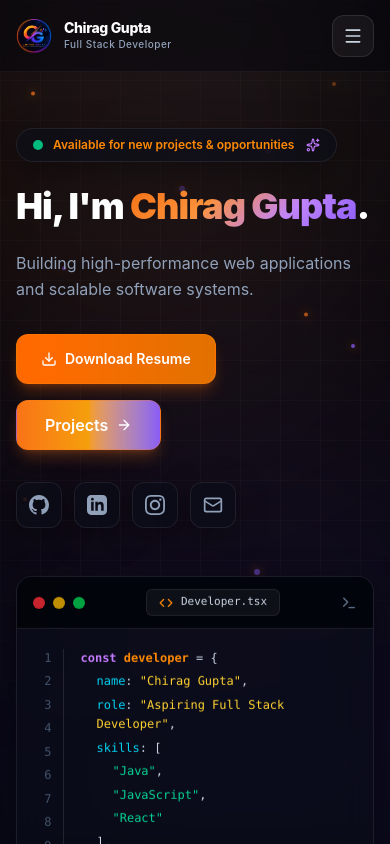
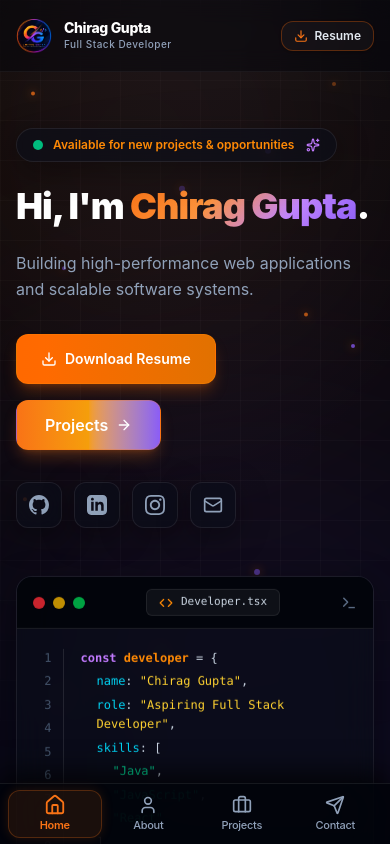
Before and after one commit to chirag-g210/portfolio-cg210, a React (Vite) app: page / in a window 390 px wide. Shown: the top 844 px of the page. Built offline with nearby package versions, Linux system fonts and the light colour scheme.

Commit message:
add mobile view

```diff
--- a/src/App.tsx
+++ b/src/App.tsx
@@ -3,6 +3,7 @@ import { Outlet, useLocation } from 'react-router-dom';
 import PortfolioBackground from './components/common/PortfolioBackground';
 import MouseGlow from './components/common/MouseGlow';
 import Navbar from './components/layout/Navbar';
+import MobileBottomNav from './components/layout/MobileBottomNav';
 import Footer from './components/layout/Footer';
 
 const SectionFallback: React.FC = () => (
@@ -39,11 +40,11 @@ export const App: React.FC = () => {
       <PortfolioBackground />
       <MouseGlow />
 
-      {/* Shared Navbar */}
+      {/* Shared Navbar (Desktop & Mobile Top Header) */}
       <Navbar />
 
       {/* Main Page Content Outlet */}
-      <main className="relative z-10 flex-1 pt-24 pb-12 w-full max-w-7xl mx-auto px-4 sm:px-6 lg:px-8">
+      <main className="relative z-10 flex-1 pt-24 pb-16 md:pb-12 w-full max-w-7xl mx-auto px-4 sm:px-6 lg:px-8">
         <Suspense fallback={<SectionFallback />}>
           <Outlet />
         </Suspense>
@@ -51,6 +52,9 @@ export const App: React.FC = () => {
 
       {/* Shared Footer */}
       <Footer />
+
+      {/* Mobile-Only Fixed Bottom Navigation Bar (<768px) */}
+      <MobileBottomNav />
     </div>
   );
 };
--- a/src/components/layout/Footer.tsx
+++ b/src/components/layout/Footer.tsx
@@ -10,7 +10,7 @@ export const Footer: React.FC = () => {
   };
 
   return (
-    <footer className="border-t border-white/10 bg-[#02040a] py-14 relative z-10 w-full">
+    <footer className="border-t border-white/10 bg-[#02040a] pt-14 pb-28 md:pb-14 relative z-10 w-full">
       <div className="max-w-7xl mx-auto px-4 sm:px-6 lg:px-8">
         <div className="flex flex-col md:flex-row items-center justify-between gap-6 pb-10 border-b border-white/10">
           <div className="flex items-center gap-3">
--- /dev/null
+++ b/src/components/layout/MobileBottomNav.tsx
@@ -0,0 +1,79 @@
+import React, { memo } from 'react';
+import { Link, useLocation } from 'react-router-dom';
+import { motion } from 'motion/react';
+import { Home, User, Briefcase, Send } from 'lucide-react';
+
+interface NavItem {
+  name: string;
+  href: string;
+  icon: React.ComponentType<{ className?: string }>;
+}
+
+const MOBILE_NAV_ITEMS: NavItem[] = [
+  { name: 'Home', href: '/', icon: Home },
+  { name: 'About', href: '/about', icon: User },
+  { name: 'Projects', href: '/projects', icon: Briefcase },
+  { name: 'Contact', href: '/contact', icon: Send },
+];
+
+export const MobileBottomNav: React.FC = memo(() => {
+  const location = useLocation();
+
+  return (
+    <nav
+      aria-label="Mobile Navigation"
+      className="md:hidden fixed bottom-0 left-0 right-0 z-50 bg-[#02040A]/90 backdrop-blur-2xl border-t border-white/[0.08] shadow-[0_-8px_30px_rgba(0,0,0,0.8)] pb-[env(safe-area-inset-bottom,0px)]"
+    >
+      <div className="max-w-md mx-auto px-2 py-1.5 flex items-center justify-around">
+        {MOBILE_NAV_ITEMS.map((item) => {
+          const isActive =
+            item.href === '/'
+              ? location.pathname === '/'
+              : location.pathname.startsWith(item.href);
+          const Icon = item.icon;
+
+          return (
+            <Link
+              key={item.name}
+              to={item.href}
+              className={`relative flex-1 flex flex-col items-center justify-center py-1 px-1 rounded-xl transition-all duration-200 min-h-[48px] touch-manipulation focus-visible:outline-none focus-visible:ring-2 focus-visible:ring-[#F97316] ${
+                isActive
+                  ? 'text-[#F97316]'
+                  : 'text-slate-400 hover:text-slate-200 active:scale-95'
+              }`}
+              aria-current={isActive ? 'page' : undefined}
+            >
+              {/* Active Background Pill & Indicator */}
+              {isActive && (
+                <motion.div
+                  layoutId="mobile-bottom-nav-active-pill"
+                  className="absolute inset-0 bg-[#F97316]/10 border border-[#F97316]/25 rounded-xl shadow-[0_0_12px_rgba(249,115,22,0.15)]"
+                  transition={{ type: 'spring', stiffness: 400, damping: 32 }}
+                />
+              )}
+
+              <div className="relative z-10 flex flex-col items-center justify-center">
+                <Icon
+                  className={`w-5 h-5 transition-transform duration-200 ${
+                    isActive ? 'scale-110 text-[#F97316]' : 'text-slate-400'
+                  }`}
+                />
+                <span
+                  className={`text-[11px] mt-0.5 tracking-tight font-medium transition-colors ${
+                    isActive ? 'font-semibold text-[#F97316]' : 'text-slate-400'
+                  }`}
+                >
+                  {item.name}
+                </span>
+              </div>
+            </Link>
+          );
+        })}
+      </div>
+    </nav>
+  );
+});
+
+MobileBottomNav.displayName = 'MobileBottomNav';
+
+export default MobileBottomNav;
--- a/src/components/layout/Navbar.tsx
+++ b/src/components/layout/Navbar.tsx
@@ -1,7 +1,7 @@
-import React, { useState, useEffect, useCallback, memo } from 'react';
+import React, { memo } from 'react';
 import { Link, useLocation } from 'react-router-dom';
-import { motion, AnimatePresence } from 'motion/react';
-import { Menu, X, Download, Send } from 'lucide-react';
+import { motion } from 'motion/react';
+import { Download, Send } from 'lucide-react';
 import { PERSONAL_INFO } from '../../lib/constants';
 import { useScroll } from '../../hooks/useScroll';
 
@@ -15,26 +15,6 @@ const NAV_ITEMS = [
 export const Navbar: React.FC = memo(() => {
   const { scrolled } = useScroll(20);
   const location = useLocation();
-  const [mobileMenuOpen, setMobileMenuOpen] = useState(false);
-
-  const toggleMobileMenu = useCallback(() => {
-    setMobileMenuOpen((prev) => !prev);
-  }, []);
-
-  const closeMobileMenu = useCallback(() => {
-    setMobileMenuOpen(false);
-  }, []);
-
-  // Close mobile drawer on Escape key press
-  useEffect(() => {
-    const handleKeyDown = (e: KeyboardEvent) => {
-      if (e.key === 'Escape' && mobileMenuOpen) {
-        closeMobileMenu();
-      }
-    };
-    window.addEventListener('keydown', handleKeyDown);
-    return () => window.removeEventListener('keydown', handleKeyDown);
-  }, [mobileMenuOpen, closeMobileMenu]);
 
   return (
     <motion.header
@@ -98,91 +78,29 @@ export const Navbar: React.FC = memo(() => {
           })}
         </nav>
 
-        {/* Right: Desktop CTA Buttons (>=768px) */}
-        <div className="hidden md:flex items-center gap-3">
+        {/* Right: Desktop CTA Buttons (>=768px) & Mobile Resume Button (<768px) */}
+        <div className="flex items-center gap-2 sm:gap-3">
           <a
             href={PERSONAL_INFO.resumeUrl}
             target="_blank"
             rel="noopener noreferrer"
-            className="inline-flex items-center gap-1.5 px-4 py-2 rounded-xl text-xs font-semibold text-slate-200 bg-white/[0.03] hover:bg-orange-500/10 border border-orange-500/30 hover:border-orange-500/60 shadow-sm transition-all duration-300 hover:-translate-y-0.5 active:translate-y-0 focus-visible:outline-none focus-visible:ring-2 focus-visible:ring-[#F97316]"
+            className="inline-flex items-center gap-1.5 px-3 sm:px-4 py-1.5 sm:py-2 rounded-xl text-xs font-semibold text-slate-200 bg-white/[0.03] hover:bg-orange-500/10 border border-orange-500/30 hover:border-orange-500/60 shadow-sm transition-all duration-300 hover:-translate-y-0.5 active:translate-y-0 focus-visible:outline-none focus-visible:ring-2 focus-visible:ring-[#F97316]"
+            aria-label="Download Resume"
           >
             <Download className="w-3.5 h-3.5 text-[#F97316]" />
-            <span>Download Resume</span>
+            <span className="hidden xs:inline sm:inline">Download</span>
+            <span>Resume</span>
           </a>
 
           <Link
             to="/contact"
-            className="inline-flex items-center gap-1.5 px-4 py-2 rounded-xl text-xs font-semibold text-white bg-gradient-to-r from-[#F97316] to-[#EA580C] hover:from-[#FB923C] hover:to-[#F97316] shadow-md shadow-[#F97316]/20 border border-orange-400/30 transition-all duration-300 hover:-translate-y-0.5 active:translate-y-0 focus-visible:outline-none focus-visible:ring-2 focus-visible:ring-[#F97316]"
+            className="hidden md:inline-flex items-center gap-1.5 px-4 py-2 rounded-xl text-xs font-semibold text-white bg-gradient-to-r from-[#F97316] to-[#EA580C] hover:from-[#FB923C] hover:to-[#F97316] shadow-md shadow-[#F97316]/20 border border-orange-400/30 transition-all duration-300 hover:-translate-y-0.5 active:translate-y-0 focus-visible:outline-none focus-visible:ring-2 focus-visible:ring-[#F97316]"
           >
             <Send className="w-3.5 h-3.5" />
             <span>Contact</span>
           </Link>
         </div>
-
-        {/* Mobile Hamburger Toggle (<768px) */}
-        <button
-          onClick={toggleMobileMenu}
-          aria-expanded={mobileMenuOpen}
-          aria-label="Toggle Mobile Menu"
-          className="md:hidden p-2.5 rounded-xl bg-white/[0.05] hover:bg-white/[0.1] border border-white/10 text-slate-300 hover:text-white transition-colors focus-visible:outline-none focus-visible:ring-2 focus-visible:ring-[#F97316]"
-        >
-          {mobileMenuOpen ? <X className="w-5 h-5" /> : <Menu className="w-5 h-5" />}
-        </button>
       </div>
-
-      {/* Animated Mobile Drawer Overlay */}
-      <AnimatePresence>
-        {mobileMenuOpen && (
-          <motion.div
-            initial={{ opacity: 0, height: 0 }}
-            animate={{ opacity: 1, height: 'auto' }}
-            exit={{ opacity: 0, height: 0 }}
-            transition={{ duration: 0.25, ease: 'easeInOut' }}
-            className="md:hidden absolute top-[72px] left-0 right-0 bg-[#02040A]/95 backdrop-blur-2xl border-b border-white/10 px-4 pt-3 pb-6 shadow-2xl overflow-hidden"
-          >
-            <div className="flex flex-col gap-1.5">
-              {NAV_ITEMS.map((link) => {
-                const isActive = location.pathname === link.href;
-                return (
-                  <Link
-                    key={link.name}
-                    to={link.href}
-                    onClick={closeMobileMenu}
-                    className={`px-4 py-3 text-sm font-semibold rounded-xl transition-all ${
-                      isActive
-                        ? 'bg-[#F97316]/15 text-[#F97316] border border-[#F97316]/30'
-                        : 'text-slate-300 hover:text-white hover:bg-white/[0.05]'
-                    }`}
-                  >
-                    {link.name}
-                  </Link>
-                );
-              })}
-
-              <div className="pt-4 mt-2 border-t border-white/10 flex flex-col gap-2.5">
-                <a
-                  href={PERSONAL_INFO.resumeUrl}
-                  target="_blank"
-                  rel="noopener noreferrer"
-                  onClick={closeMobileMenu}
-                  className="inline-flex items-center justify-center gap-2 w-full px-4 py-3 rounded-xl text-sm font-semibold text-slate-200 bg-white/[0.03] hover:bg-orange-500/10 border border-orange-500/30 transition-all"
-                >
-                  <Download className="w-4 h-4 text-[#F97316]" />
-                  <span>Download Resume</span>
-                </a>
-                <Link
-                  to="/contact"
-                  onClick={closeMobileMenu}
-                  className="inline-flex items-center justify-center gap-2 w-full px-4 py-3 rounded-xl text-sm font-semibold text-white bg-gradient-to-r from-[#F97316] to-[#EA580C] shadow-md shadow-[#F97316]/20 transition-all"
-                >
-                  <Send className="w-4 h-4" />
-                  <span>Contact</span>
-                </Link>
-              </div>
-            </div>
-          </motion.div>
-        )}
-      </AnimatePresence>
     </motion.header>
   );
 });
```
